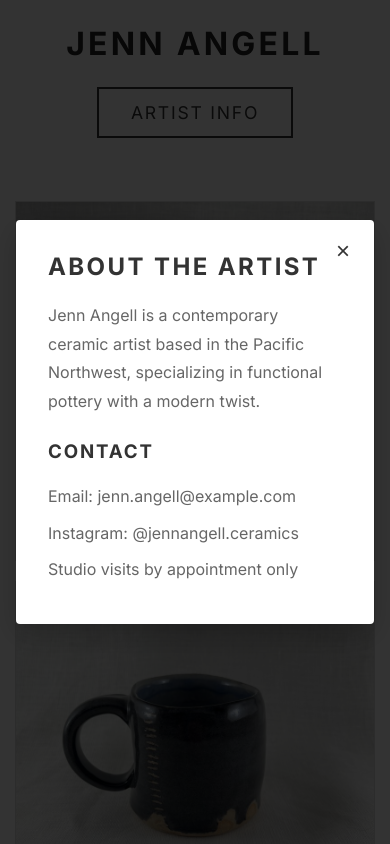
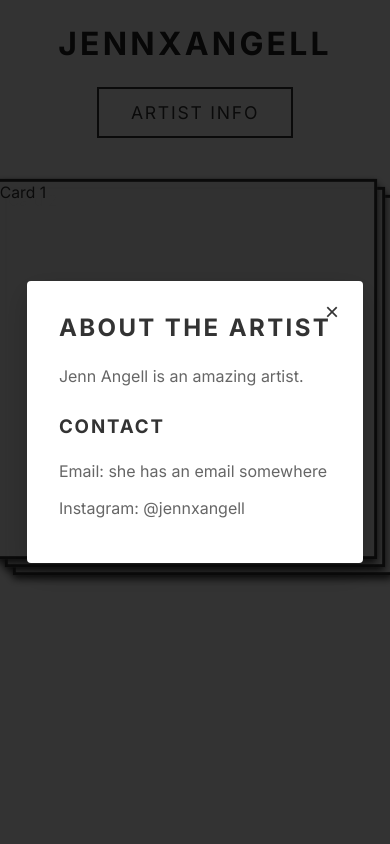
Before and after one commit to sinogen0-0/pottery_gallery, a React (Create React App) app: page / in a window 390 px wide. Both pictures are taken after a click on the button "ARTIST INFO". Shown: the top 844 px of the page. Built offline with nearby package versions, Linux system fonts and the light colour scheme; a web font is replaced by a local one.

Commit message:
Basic card layout, animation

```diff
--- a/src/App.js
+++ b/src/App.js
@@ -1,5 +1,4 @@
 import React, { useState } from 'react';
-import PotteryGrid from './components/PotteryGrid';
 import './styles/App.css';
 
 function App() {
@@ -7,7 +6,7 @@ function App() {
 
   return (
     <div className="App">
-      <h1 className="main-title">JENN ANGELL</h1>
+      <h1 className="main-title">JENNXANGELL</h1>
       <div className="artist-button-container">
         <button className="artist-info-button" onClick={() => setShowArtistInfo(!showArtistInfo)}>
           Artist Info
@@ -18,27 +17,41 @@ function App() {
         <div className="artist-info-overlay" onClick={() => setShowArtistInfo(false)}>
           <div className="artist-info-content" onClick={e => e.stopPropagation()}>
             <h2>About the Artist</h2>
-            <p>Jenn Angell is a contemporary ceramic artist based in the Pacific Northwest,
-               specializing in functional pottery with a modern twist.</p>
+            <p>Jenn Angell is an amazing artist.</p>
             <div className="contact-info">
               <h3>Contact</h3>
-              <p>Email: jenn.angell@example.com</p>
-              <p>Instagram: @jennangell.ceramics</p>
-              <p>Studio visits by appointment only</p>
+              <p>Email: she has an email somewhere</p>
+              <p>Instagram: @jennxangell</p>
             </div>
             <button className="close-button" onClick={() => setShowArtistInfo(false)}>×</button>
           </div>
         </div>
       )}
 
-      <PotteryGrid />
+      <CardStack />
 
       <footer className="contact-footer">
-        <p>For inquiries: jenn.angell@example.com</p>
-        <p>Follow on Instagram: @jennangell.ceramics</p>
+        <p>For inquiries: </p>
+        <p>Follow on Instagram: @jennxangell</p>
       </footer>
     </div>
   );
 }
 
+function CardStack() {
+  const [expanded, setExpanded] = useState(false);
+
+  const handleClick = () => {
+    setExpanded(!expanded);
+  };
+
+  return (
+    <div className={`card-stack ${expanded ? 'expanded' : ''}`} onClick={handleClick}>
+      <div className="card card-1">Card 1</div>
+      <div className="card card-2">Card 2</div>
+      <div className="card card-3">Card 3</div>
+    </div>
+  );
+}
+
 export default App;
--- a/src/styles/App.css
+++ b/src/styles/App.css
@@ -199,3 +199,106 @@ body {
         padding: 1.5rem 1rem;
     }
 }
+
+.card-stack {
+  position: relative;
+  width: 38.2vw;  /* Golden ratio of viewport width (61.8% remains) */
+  height: 38.2vw; /* Keep it square */
+  max-width: 500px;
+  max-height: 500px;
+  min-width: 200px;
+  min-height: 200px;
+  margin: 40px auto;
+  cursor: pointer;
+  transition: all 0.5s cubic-bezier(0.4, 0, 0.2, 1);
+  display: flex;
+  align-items: center;
+  justify-content: center;
+}
+
+.card {
+  position: absolute;
+  width: 100%;
+  height: 100%;
+  background-color: rgba(245, 245, 245, 0.979);
+  border: 3px solid #333;
+  border-radius: 0; /* Remove rounded corners */
+  box-shadow: 0 4px 8px #333;
+  transition: all 0.5s cubic-bezier(0.4, 0, 0.2, 1);
+  overflow: hidden;
+}
+
+.card-1 {
+  transform: translate(-8px, -8px) scale(0.98);
+  z-index: 3;
+}
+
+.card-2 {
+  transform: translate(0px, 0px) scale(0.98);
+  z-index: 2;
+}
+
+.card-3 {
+  transform: translate(8px, 8px) scale(0.98);
+  z-index: 1;
+}
+
+.card-stack.expanded {
+  width: 38.2vw; /* Golden ratio: 61.8% of viewport width */
+  height: 38.2vw;
+  max-width: 500px;
+  max-height: 500px;
+  min-width: 200px;
+  min-height: 200px;
+  display: flex;
+  align-items: center;
+  justify-content: center;
+  gap: 0;
+  transition: all 0.7s cubic-bezier(0.4, 0, 0.2, 1);
+}
+
+.card-stack.expanded .card {
+  position: absolute;
+  width: 100%;
+  height: 100%;
+  aspect-ratio: 1 / 1;
+  margin: 0;
+  transform: scale(1) translateY(0);
+  transition: all 0.7s cubic-bezier(0.4, 0, 0.2, 1);
+  box-shadow: 0 8px 24px rgba(0,0,0,0.12);
+}
+
+.card-stack.expanded .card-1 {
+  transform: translateX(-110%) scale(1);
+  z-index: 3;
+}
+
+.card-stack.expanded .card-2 {
+  transform: translateX(0%) scale(1);
+  z-index: 2;
+}
+
+.card-stack.expanded .card-3 {
+  transform: translateX(110%) scale(1);
+  z-index: 1;
+}
+
+@media (max-width: 900px) {
+  .card-stack, .card-stack.expanded {
+    width: 90vw;
+    height: 90vw;
+    max-width: 98vw;
+    max-height: 98vw;
+    min-width: 150px;
+    min-height: 150px;
+  }
+}
+
+@media (max-width: 600px) {
+  .card-stack, .card-stack.expanded {
+    width: 98vw;
+    height: 98vw;
+    min-width: 100px;
+    min-height: 100px;
+  }
+}
```
